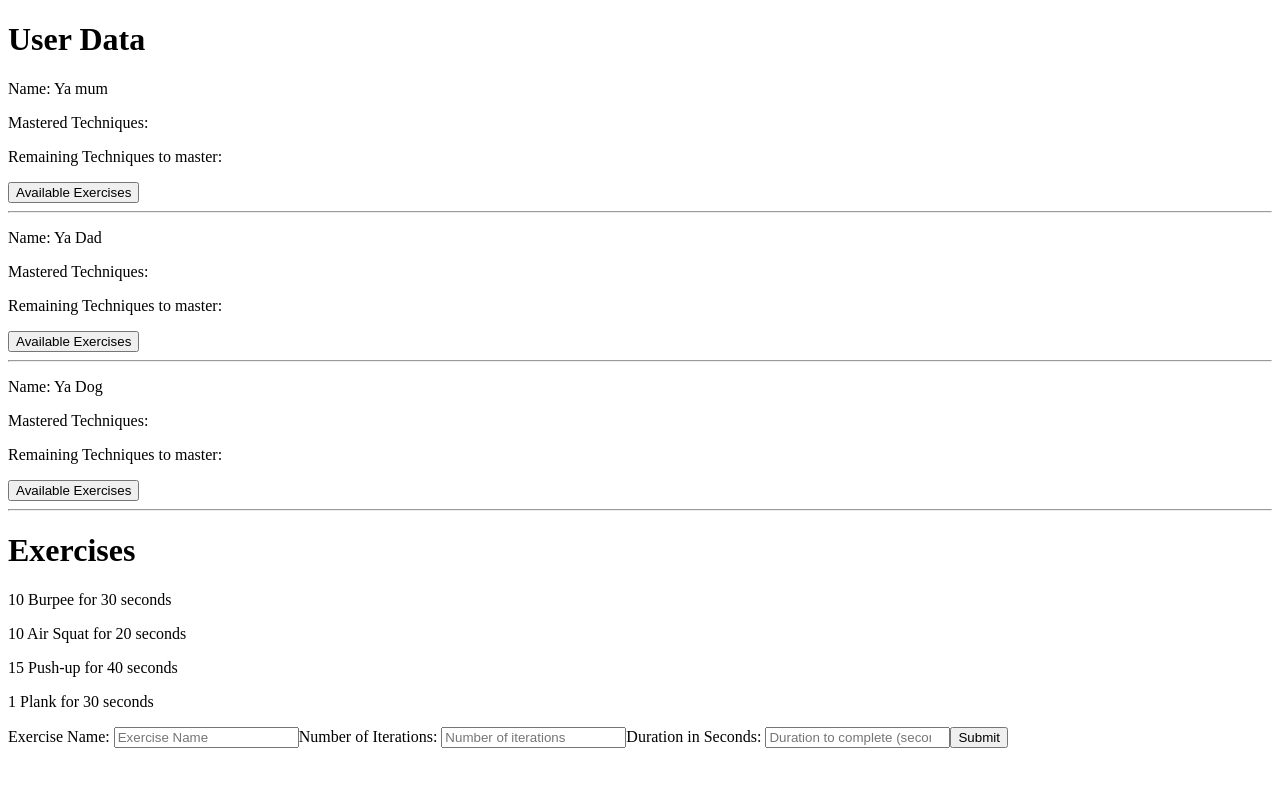
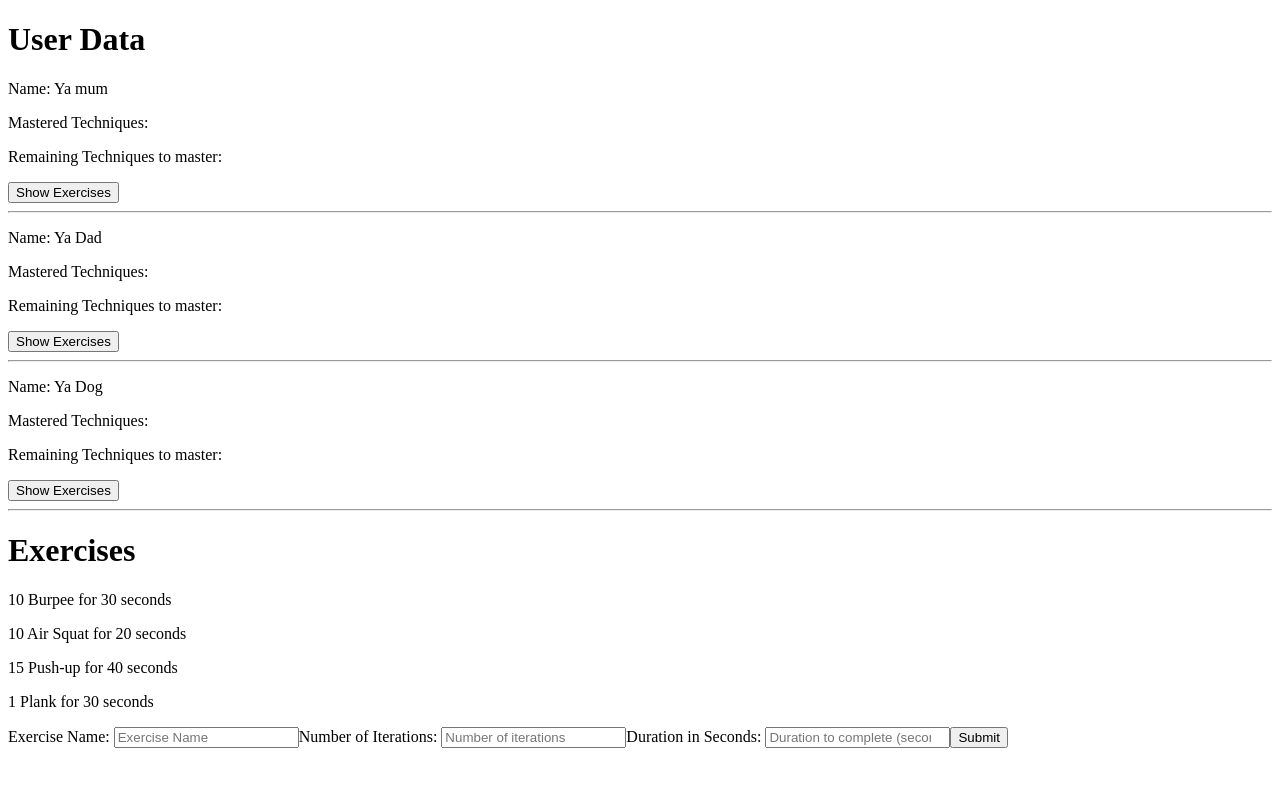
Before and after one commit to rc-devs/mcninja, an Angular app in the folder mcninja/: page / in a window 1280 px wide. Shown: the top 786 px of the page. Built offline with nearby package versions, Linux system fonts and the light colour scheme.

Commit message:
dynamically change button text via condition

```diff
--- a/mcninja/src/app/user/user.component.html
+++ b/mcninja/src/app/user/user.component.html
@@ -5,7 +5,7 @@
   <p>Mastered Techniques: {{u.userMastered}}</p>
   <p>Remaining Techniques to master: {{u.userNotMastered}}</p>
 
-  <button (click)="displayExercises()">Available Exercises</button>
+  <button (click)="displayExercises()">{{btnText}}</button>
   @if(displayEx) {
    <app-exercises></app-exercises>
   }
--- a/mcninja/src/app/user/user.component.ts
+++ b/mcninja/src/app/user/user.component.ts
@@ -15,6 +15,7 @@ export class UserComponent {
   //services and boolean variable
  exercisesService = inject(ExerciseService);
  displayEx = false;
+ btnText = "Show Exercises"
 
   //user data
  users = signal<User[]>(userData)
@@ -22,9 +23,11 @@ export class UserComponent {
   //display exercises based on true/false toggle
  displayExercises(){
   if (this.displayEx === false){
+      this.btnText = "Hide Exercises"
       this.displayEx =true;
     } else if (this.displayEx === true) {
       this.displayEx = false;
+      this.btnText = "Show Exercises"
     }
   };
 };
```
